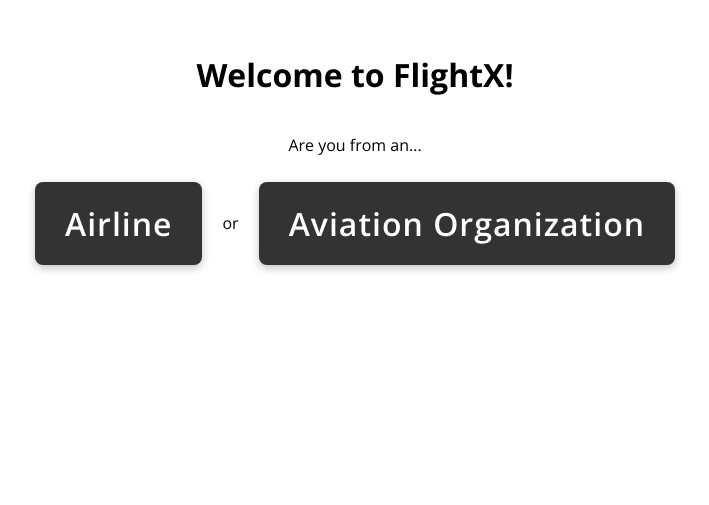
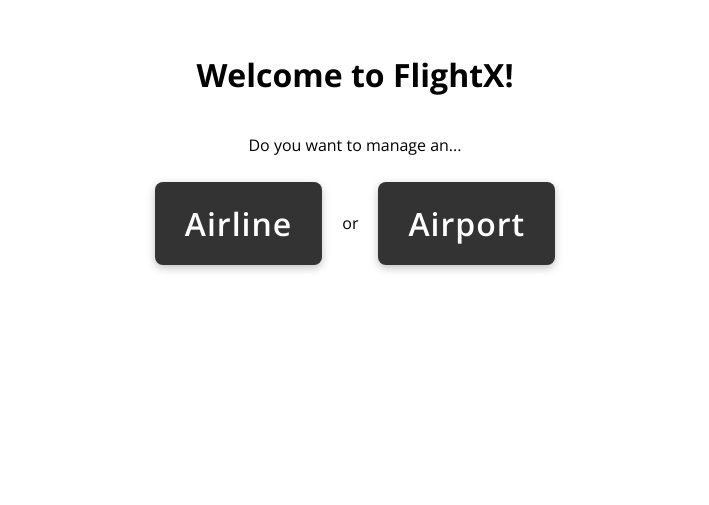
Before and after one commit to jhb300/database_project, a Django app: page / in a window 1280 px wide. Shown: the part 61-566 px from the top of the page, without its empty margins (285-994 px from the left). Run offline with Django 4.2, Linux system fonts and the light colour scheme.

Commit message:
Airport List Restored

```diff
--- a/flightx/airportx/templates/airportx/airport_list.html
+++ b/flightx/airportx/templates/airportx/airport_list.html
@@ -8,14 +8,12 @@
         <tr>
             <th>ICAO-Code</th>
             <th>Name</th>
-            <th>Stationed Crew</th>
             <th>Actions</th>
         </tr>
         {% for airport in object_list %}
         <tr>
-            <td>{{ airport.icao_code }}</td>
+            <td><a href="{% url 'AirportsMV' airport.icao_code %}">{{ airport.icao_code }}</a></td>
             <td>{{ airport.name }}</td>
-            <td>{{ airport.num_employees }}</td>
             <td>
                 <a href="{% url 'UpdateAirports' airport.icao_code %}"><i class="bi bi-pencil-square"></i></a>
                 <a href="{% url 'DeleteAirports' airport.icao_code %}"><i class="bi bi-trash"></i></a>
--- a/flightx/flightx/urls.py
+++ b/flightx/flightx/urls.py
@@ -29,8 +29,8 @@ urlpatterns = [
     path('aircrafts/<slug:pk>/', AircraftUpdateView.as_view(), name='UpdateAircrafts'),
     path('aircrafts/<slug:pk>/delete/', AircraftDeleteView.as_view(), name='DeleteAircrafts'),
 
-    #path('airports/', AirportListView.as_view(), name='AirportsOld'), #TODO: REMOVE
-    path('airports/', AirportEmployeesListView.as_view(), name='Airports'),
+    path('airports/', AirportListView.as_view(), name='Airports'),
+    path('airports/', AirportEmployeesListView.as_view(), name='AirportsMV'),
     path('airports/add/', AirportCreateView.as_view(), name='AddAirports'),
     path('airports/<slug:pk>/', AirportUpdateView.as_view(), name='UpdateAirports'),
     path('airports/<slug:pk>/delete/', AirportDeleteView.as_view(), name='DeleteAirports'),
--- a/flightx/templates/base.html
+++ b/flightx/templates/base.html
@@ -53,11 +53,11 @@
       <!-- Startpage content -->
       <div class="startpage-content">
         <h1>Welcome to FlightX!</h1>
-        <p>Are you from an...</p>
+        <p>Do you want to manage an...</p>
         <div class="select-content">
           <a href="{% url 'Flights' %}" class="btn">Airline</a>
           or
-          <a href="{% url 'Airports' %}" class="btn">Aviation Organization</a>
+          <a href="{% url 'Airports' %}" class="btn">Airport</a>
         </div>
       </div>
     {% else %}
```
